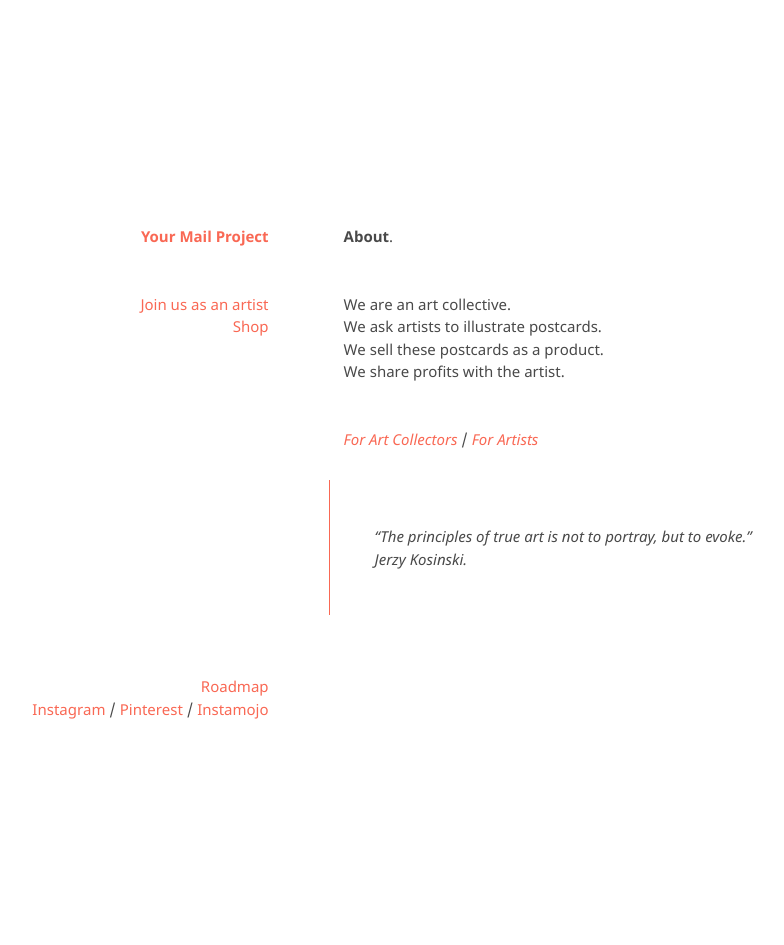
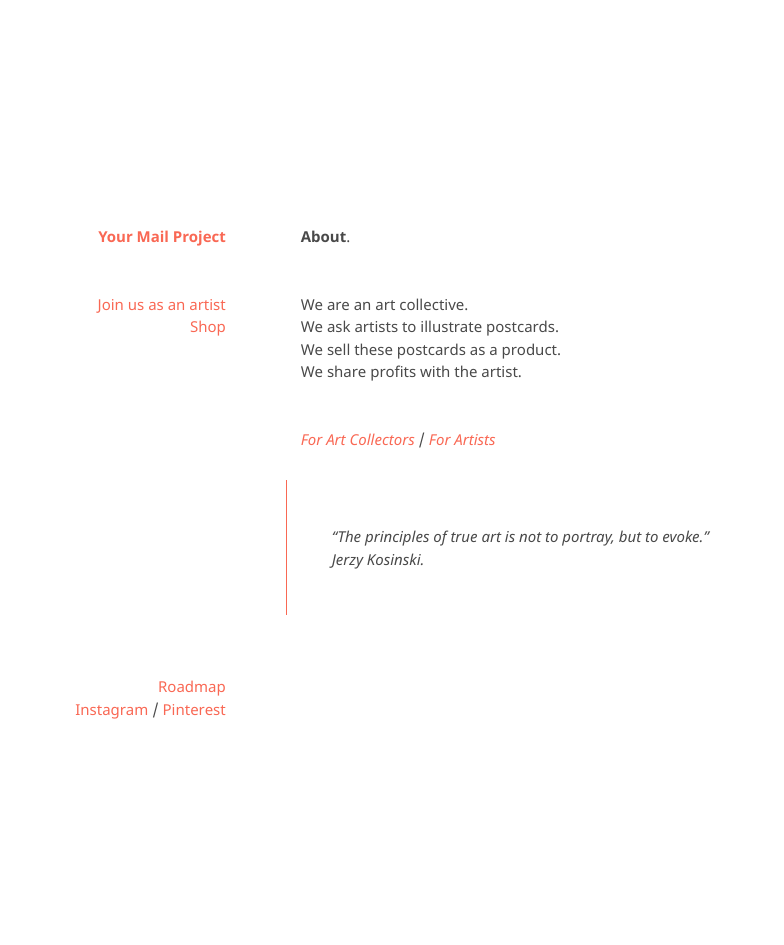
Before and after one commit to kvshvlin/yourmailproject, a Jekyll site: the page built from index.md, in a window 1280 px wide. Shown: the whole page, without its empty margins (233-1017 px from the left). Built offline with Jekyll 4.4.1, drawn with Linux system fonts in a browser that asks for light colours; our own code applies the rules of GitHub Pages for plain Markdown files.

Commit message:
Update default.html

```diff
--- a/_layouts/default.html
+++ b/_layouts/default.html
@@ -30,7 +30,7 @@
         <div class="grid-item">
 	        <p>
 			<a href="https://kvshvlin.github.io/roadmap.html">Roadmap</a><br>
-			<a href="https://www.instagram.com/yourmailproject" target="_blank">Instagram</a> / <a href="https://in.pinterest.com/yourmailproject" target="_blank">Pinterest</a> / <a href="https://www.instamojo.com/yourmailproject" target="_blank">Instamojo</a>
+			<a href="https://www.instagram.com/yourmailproject" target="_blank">Instagram</a> / <a href="https://in.pinterest.com/yourmailproject" target="_blank">Pinterest</a>
 		</p>
 	</div>
       </footer>
```
